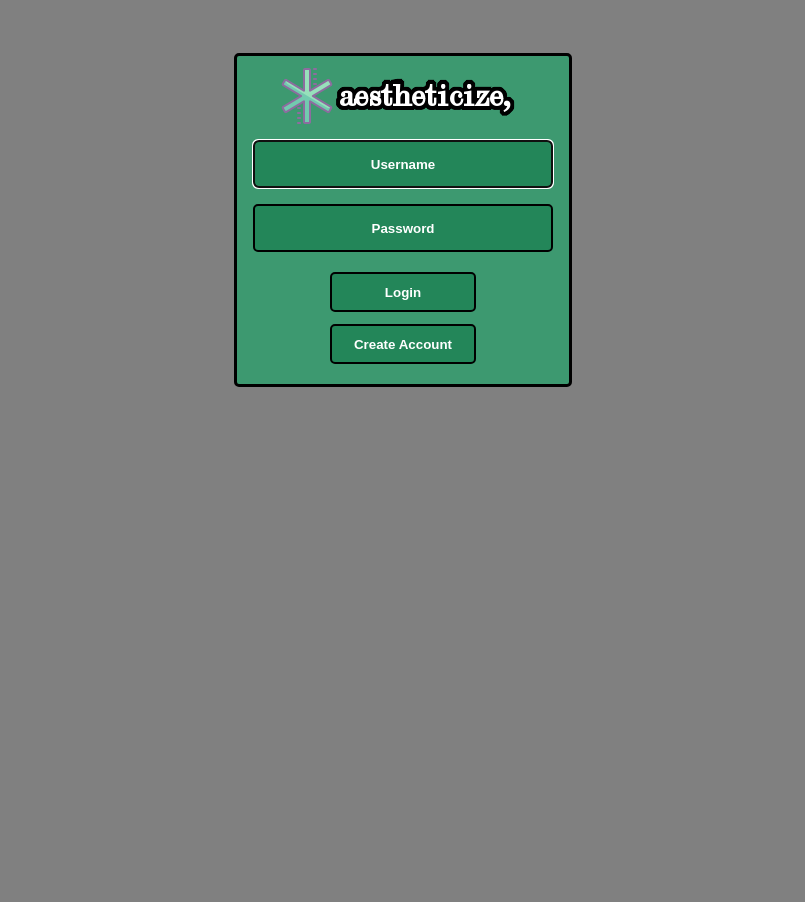
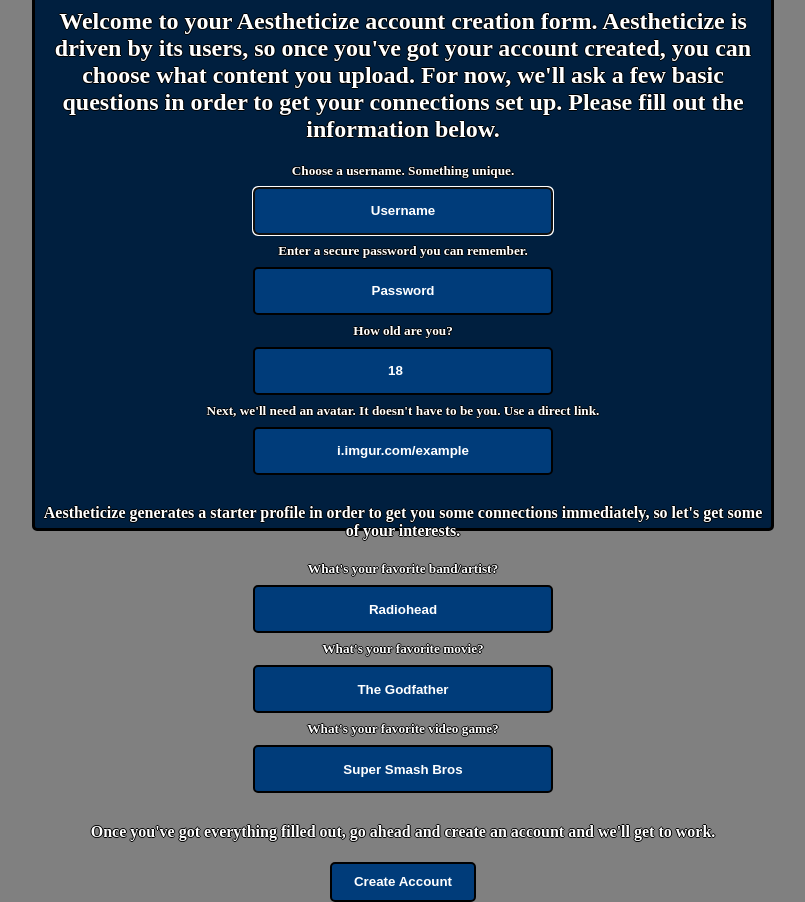
Before and after one commit to MichaelH94/Aestheticize, a React (Create React App) app in the folder client/: page / in a window 1280 px wide. Shown: the part 180-1082 px from the top of the page, without its empty margins (237-1042 px from the left). Before the commit the page ends 800 px from the top, so only its background shows below. Built offline with nearby package versions, Linux system fonts and the light colour scheme; no server answers.

Commit message:
account creation form done

```diff
--- a/client/src/App.js
+++ b/client/src/App.js
@@ -5,8 +5,7 @@ import './App.css';
 import Header from './components/header';
 import Post from './components/post';
 import Login from './components/login';
-
-
+import Create from './components/create';
 
 class App extends Component {
   constructor() {
@@ -30,7 +29,7 @@ class App extends Component {
   }
 
   getUser() {
-    axios.get('/user/').then(response => {
+    axios.get('/user').then(response => {
       console.log('Get user response: ')
       console.log(response.data)
       if (response.data.user) {
@@ -55,7 +54,7 @@ class App extends Component {
      return (
        <Router>
       <div className="App">
-       <Header/ >
+       <Header />
        <Post />
        </div>
        </Router>
@@ -65,7 +64,8 @@ class App extends Component {
     return (
         <Router>
         <div className="App">
-        <Login />
+        <Header />
+        <Create />
         </div>
         </Router>
       );
--- /dev/null
+++ b/client/src/components/create/create.css
@@ -0,0 +1,56 @@
+.Create {
+    display: flex;
+    height: 100vh;
+    vertical-align: middle;
+    justify-content: center;
+    flex-direction: column;
+    align-items: center;
+  }
+
+  .Create form {
+    border: 3px solid black;
+    padding: 8px;
+    background-color: #001f3f;
+    border-radius: 5px;
+    height: 75vh;
+    width: 90vh;
+    color: white;
+    text-shadow: 1px 0 0 #000, 0 -1px 0 #000, 0 1px 0 #000, -1px 0 0 #000;
+    font-family: "Times New Roman", Times, serif;
+    font-weight: lighter;
+  }
+
+  .Create input {
+    background-color: #003C7A;
+    border: 2px solid black;
+    color: white;
+    width: 292px;
+    height: 40px;
+    margin: 8px;
+    padding: 2px;
+    border-radius: 5px;
+    font-weight: bold;
+    text-align: center;
+  }
+
+  .Create button {
+    width: 146px;
+    height: 40px;
+    border: 2px solid black;
+    margin: 12px auto;
+    display: block;
+    align-content: center;
+    background-color: #003C7A;
+    color: #fff;
+    border-radius: 5px;
+    font-weight: bold;
+  }
+
+  .Create button:hover {
+    background-color: #001f3f;
+    opacity: 90%;
+  }
+
+  .Create h5 {
+      margin: 0;
+  }
--- a/client/src/components/create/index.js
+++ b/client/src/components/create/index.js
@@ -1,50 +1,103 @@
 import React, { Component } from "react";
-import { Button, Modal } from "react-bootstrap"
+import { Button, FormGroup, FormControl } from "react-bootstrap"
+import logo from '../../brand.png';
+import './create.css';
+export default class Create extends Component {
 
-export default class Create extends Component {
-    constructor(props, context) {
-      super(props, context);
-
-      this.handleHide = this.handleHide.bind(this);
-
-      this.state = {
-        show: false
-      };
-    }
-
-    handleHide() {
-      this.setState({ show: false });
-    }
     render() {
       return (
-        <div className="modal-container" style={{ height: 200 }}>
-          <Button
-            bsStyle="primary"
-            bsSize="large"
-            onClick={() => this.setState({ show: true })}
-          >
-            Launch contained modal
-          </Button>
+        <div className="container">
+            <div className="Create">
 
-          <Modal
-            show={this.state.show}
-            onHide={this.handleHide}
-            container={this}
-            aria-labelledby="contained-modal-title"
-          >
-            <Modal.Header closeButton>
-              <Modal.Title id="contained-modal-title">
-                Contained Modal
-              </Modal.Title>
-            </Modal.Header>
-            <Modal.Body>
-              Elit est explicabo ipsum eaque dolorem blanditiis doloribus sed id
-              ipsam, beatae, rem fuga id earum? Inventore et facilis obcaecati.
-            </Modal.Body>
-            <Modal.Footer>
-              <Button onClick={this.handleHide}>Close</Button>
-            </Modal.Footer>
-          </Modal>
+            <form onSubmit={this.handleSubmit}>
+            <img src={logo} />
+
+                <FormGroup controlId="password" bsSize="large">
+                <h2>Welcome to your Aestheticize account creation form. Aestheticize is driven by its users, so once you've got your account
+                  created, you can choose what content you upload. For now, we'll ask a few basic questions in order to get your connections set up.
+                  Please fill out the information below.
+                </h2>
+                <h5>Choose a username. Something unique.</h5>
+                <FormControl
+                    autoFocus
+                    placeholder="Username"
+                    name="username"
+                    type="username"
+
+                />
+                </FormGroup>
+
+                <h5>Enter a secure password you can remember.</h5>
+                <FormGroup controlId="password" bsSize="large">
+                <FormControl
+                    placeholder="Password"
+                    type="password"
+                    name="password"
+                />
+                </FormGroup>
+                <h5>How old are you?</h5>
+                <FormGroup controlId="age" bsSize="large">
+                <FormControl
+                    placeholder="18"
+                    type="number"
+                    name="age"
+                />
+                </FormGroup>
+
+                <h5>Next, we'll need an avatar. It doesn't have to be you. Use a direct link.</h5>
+                <FormGroup controlId="avatar" bsSize="large">
+                <FormControl
+                    placeholder="i.imgur.com/example"
+                    type="text"
+                    name="avatar"
+                />
+                </FormGroup>
+
+                <h4>Aestheticize generates a starter profile in order to get you some connections immediately, so let's get some of your interests.</h4>
+
+                  <h5>What's your favorite band/artist?</h5>
+                <FormGroup controlId="music" bsSize="large">
+                <FormControl
+                    placeholder="Radiohead"
+                    type="text"
+                    name="music"
+                />
+                </FormGroup>
+
+                <h5>What's your favorite movie?</h5>
+                <FormGroup controlId="movie" bsSize="large">
+                <FormControl
+                    placeholder="The Godfather"
+                    type="text"
+                    name="movie"
+                />
+                </FormGroup>
+
+                <h5>What's your favorite video game?</h5>
+                <FormGroup controlId="game" bsSize="large">
+                <FormControl
+                    placeholder="Super Smash Bros"
+                    type="text"
+                    name="game"
+                />
+                </FormGroup>
+                <h4>Once you've got everything filled out, go ahead and create an account and we'll get to work.</h4>
+                <Button className="createAccount"
+                    block
+                    bsSize="large"
+                    type="submit"
+                >
+                Create Account
+                </Button>
+
+
+
+
+
+            </form>
+
+            </div>
+
         </div>
       );
     }
--- a/client/src/components/login/index.js
+++ b/client/src/components/login/index.js
@@ -5,23 +5,23 @@ import axios from 'axios';
 import "./login.css";
 import logo from '../../brand.png';
 
+export default class Login extends Component {
 
-export default class Login extends Component {
     constructor() {
         super()
         this.state = {
             username: '',
             password: '',
-            redirectTo: null
+            redirectTo: null,
         }
         this.handleSubmit = this.handleSubmit.bind(this)
         this.handleChange = this.handleChange.bind(this)
-
+        this.showCreate = this.showCreate.bind(this)
     }
 
     handleChange(event) {
       this.setState({
-        [event.target.name]: event.target.valuec
+        [event.target.name]: event.target.value
       });
     }
 
@@ -54,9 +54,13 @@ export default class Login extends Component {
   }
 
   showCreate(event) {
+    console.log(this.state.showCreate)
     event.preventDefault();
-    this.state.redirectTo ="/create"
-  }
+    this.setState({
+        redirectTo: "/create"
+    })
+    }
+
 
     render() {
         if (this.state.redirectTo) {
@@ -103,9 +107,11 @@ export default class Login extends Component {
                 >
                 Create Account
                 </Button>
+
             </form>
 
             </div>
+
         </div>
       )
     }
--- a/client/src/components/login/login.css
+++ b/client/src/components/login/login.css
@@ -18,7 +18,7 @@ body {
   border-radius: 5px;
 }
 
-input {
+.Login input {
   background-color: #238659;
   border: 2px solid black;
   color: white;
@@ -35,7 +35,7 @@ input {
   text-align: center;
 }
 
-.loginbtn {
+.Login button {
   width: 146px;
   height: 40px;
   border: 2px solid black;
@@ -48,7 +48,7 @@ input {
   font-weight: bold;
 }
 
-.loginbtn:hover {
+.Login button:hover {
   background-color: #3d9970;
   opacity: 90%;
   color: black;
```
Also changed, not shown: 1 other file (tests, documents, lock files or other folders).
